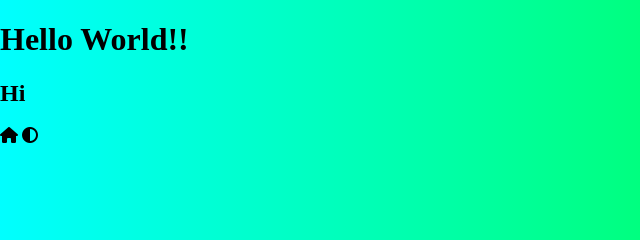
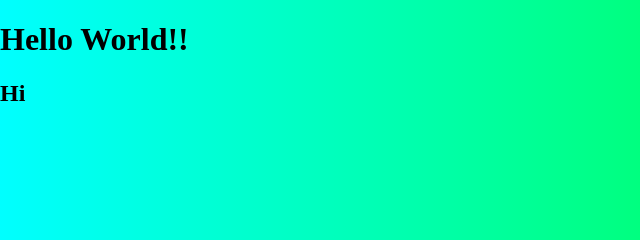
Before and after one commit to NaiJamesz/template-test, a plain HTML site: page index.html in a window 1280 px wide. Shown: the top 240 px of the page, 0-640 px from the left. Drawn offline with Linux system fonts and the light colour scheme.

Commit message:
initial commit

```diff
--- a/index.html
+++ b/index.html
@@ -15,9 +15,6 @@
   <body>
     <h1>Hello World!!</h1>
     <h2>Hi</h2>
-
-    <i class="fa-solid fa-house"></i>
-    <i class="fa fa-adjust" aria-hidden="true"></i>
     <!-- Script -->
     <script src="script.js"></script>
   </body>
```
